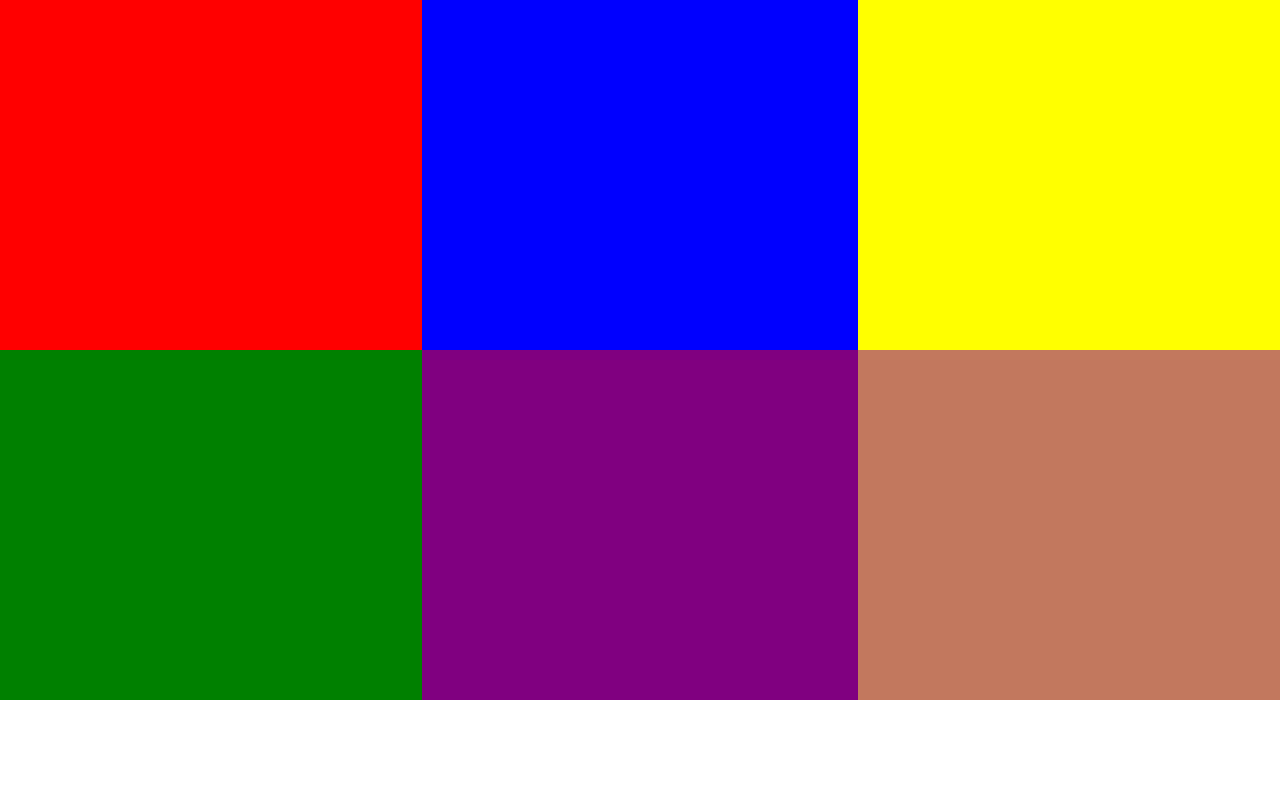
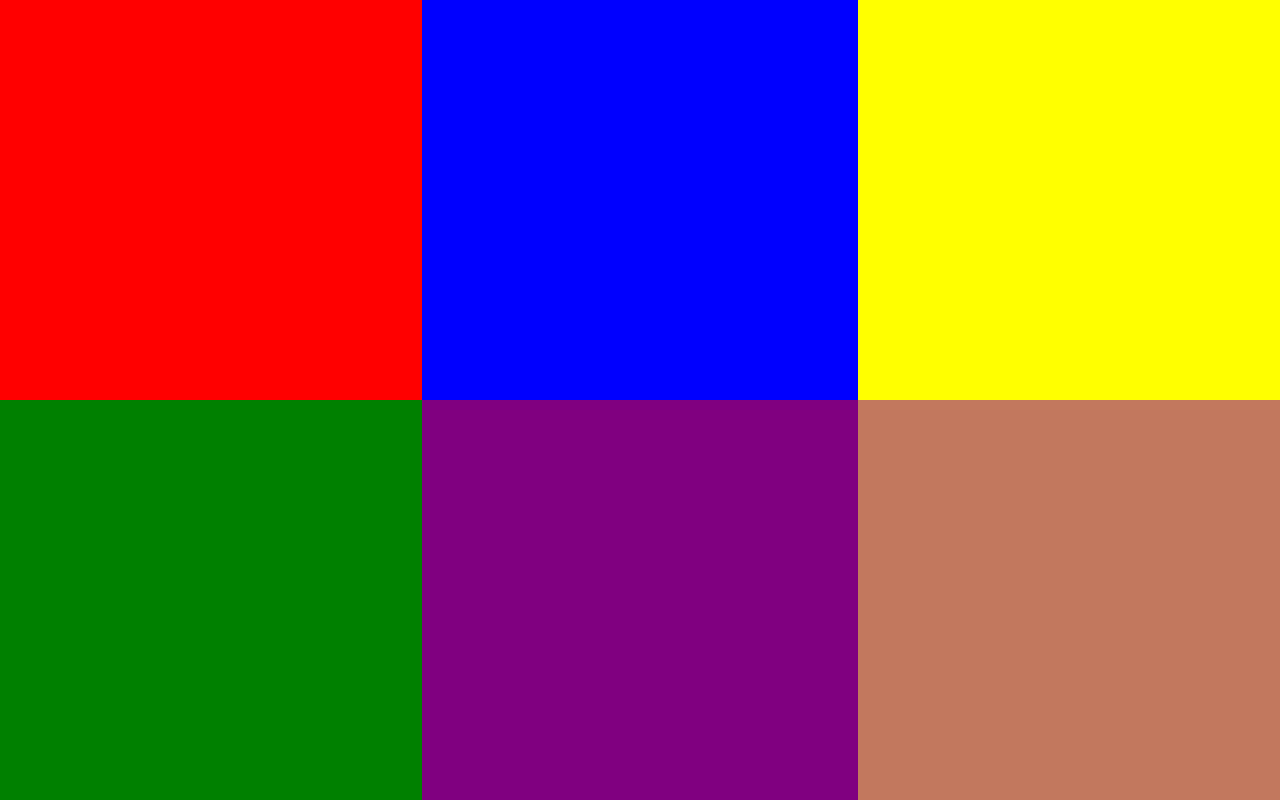
Before and after one commit to infuzeX/menu, a plain HTML site: page index.html in a window 1280 px wide. Drawn offline with nearby package versions, Linux system fonts and the light colour scheme.

Commit message:
Update style.css

```diff
--- a/style.css
+++ b/style.css
@@ -1,14 +1,15 @@
 
 body {
-  overflow: hidden;
+  overflow-x: hidden;
 }
   .title{
     background-color: black;
     color: white;
     text-align: center;
+    padding: 10px;
   }
   .col-md-4{
-    height: 350px;
+    height: 50vh;
   }
 
 <!--margin css property of div-->
```
